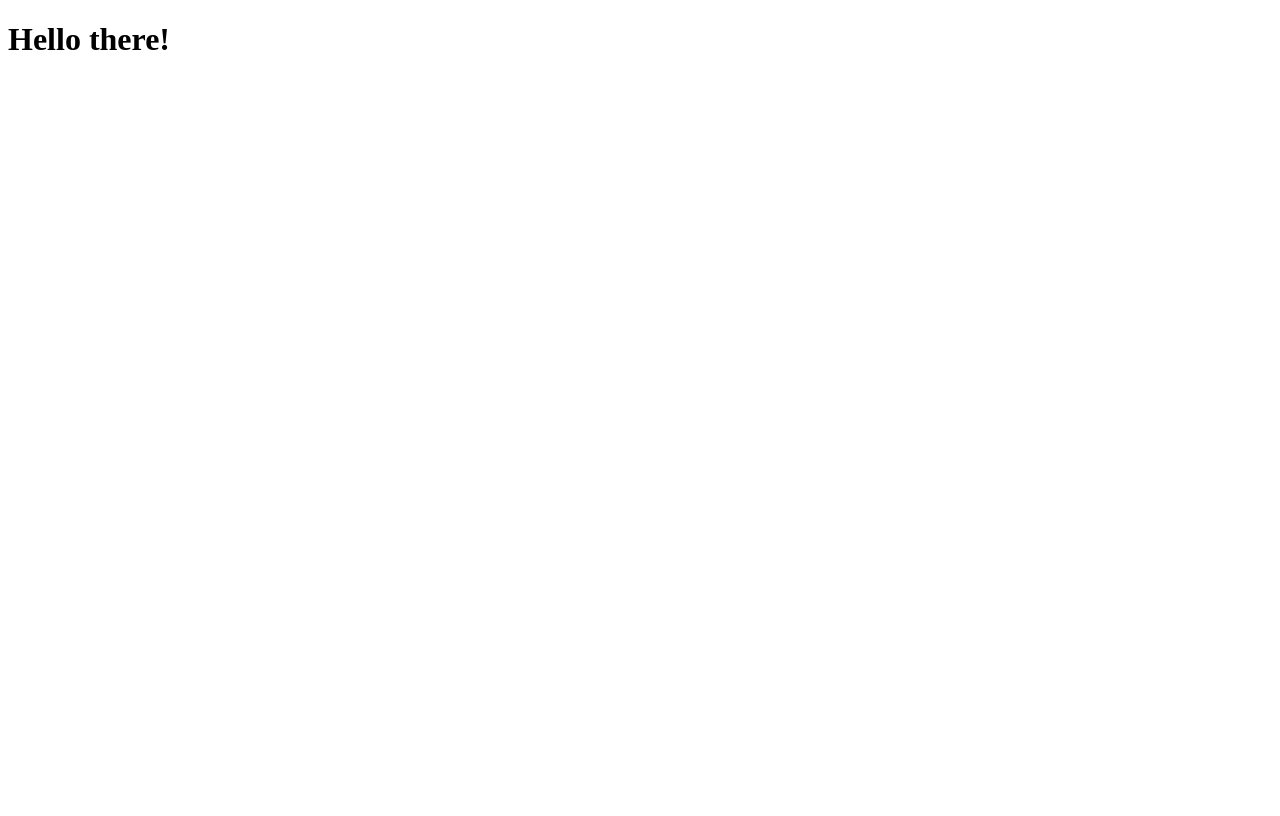
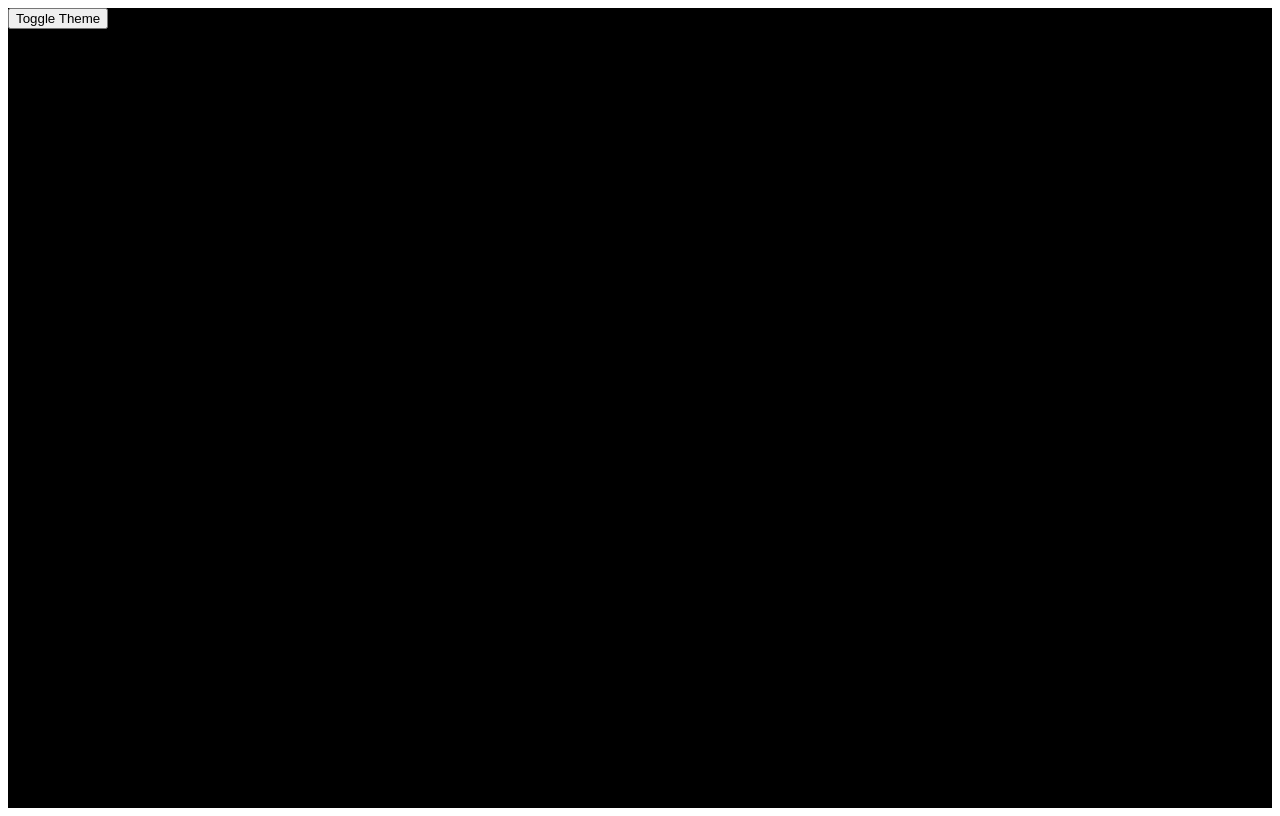
Before and after one commit to codedamn-classrooms/react-labs, a React (Vite) app: page / in a window 1280 px wide. Built offline with nearby package versions, Linux system fonts and the light colour scheme.

Commit message:
Add files via script

```diff
--- a/src/App.jsx
+++ b/src/App.jsx
@@ -1,7 +1,21 @@
-export default function App() {
-	return (
-		<>
-			<h1>Hello there!</h1>
-		</>
-	);
+export const useTheme = () => {
+  // Write your hook logic here
+  return {}
 }
+
+const App = () => {
+  const {theme, toggleTheme} = useTheme();
+  return (
+    <div
+      style={{
+        height: '100vh',
+        transition: '0.3s ease-in',
+        backgroundColor: theme === 'light' ? 'white' : 'black'
+      }}
+    >
+      <button onClick={toggleTheme}>Toggle Theme</button>
+    </div>
+  );
+}
+
+export default App;
```
Also changed, not shown: 1 other file (tests, documents, lock files or other folders).
